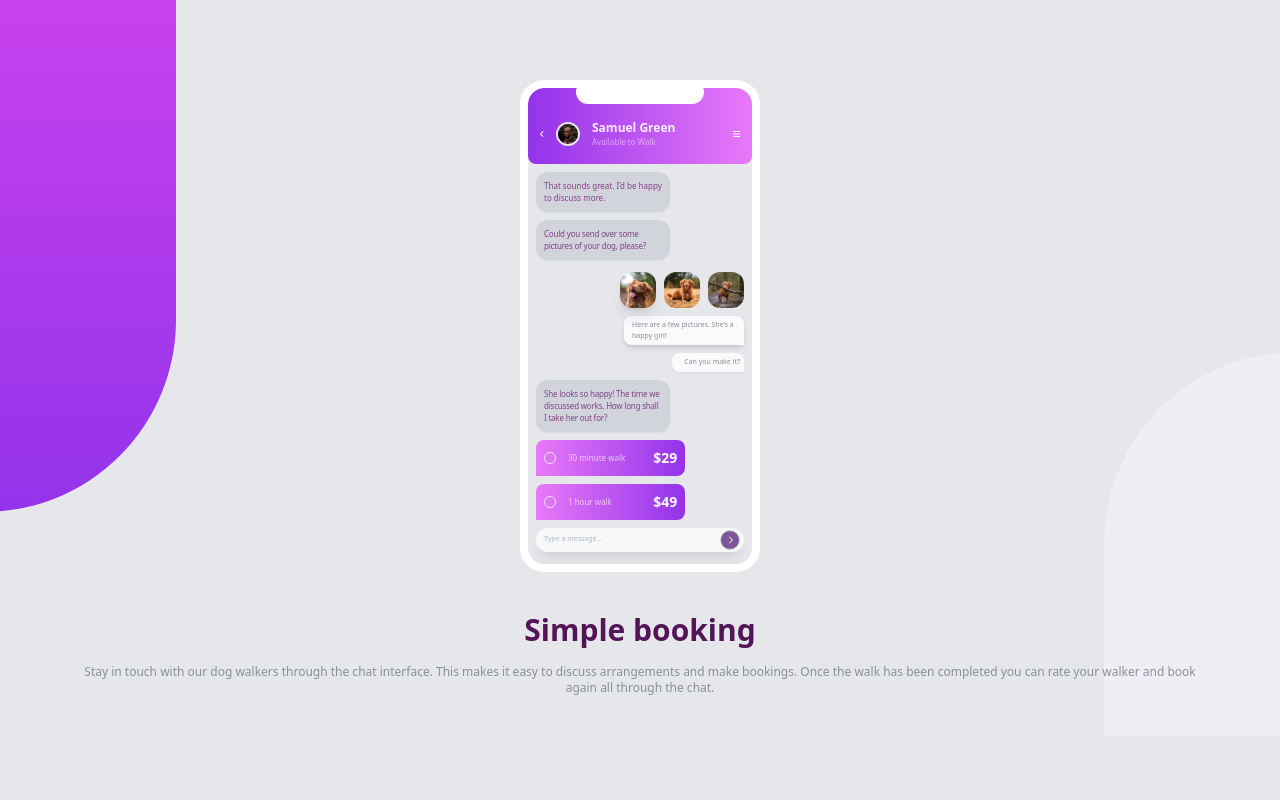
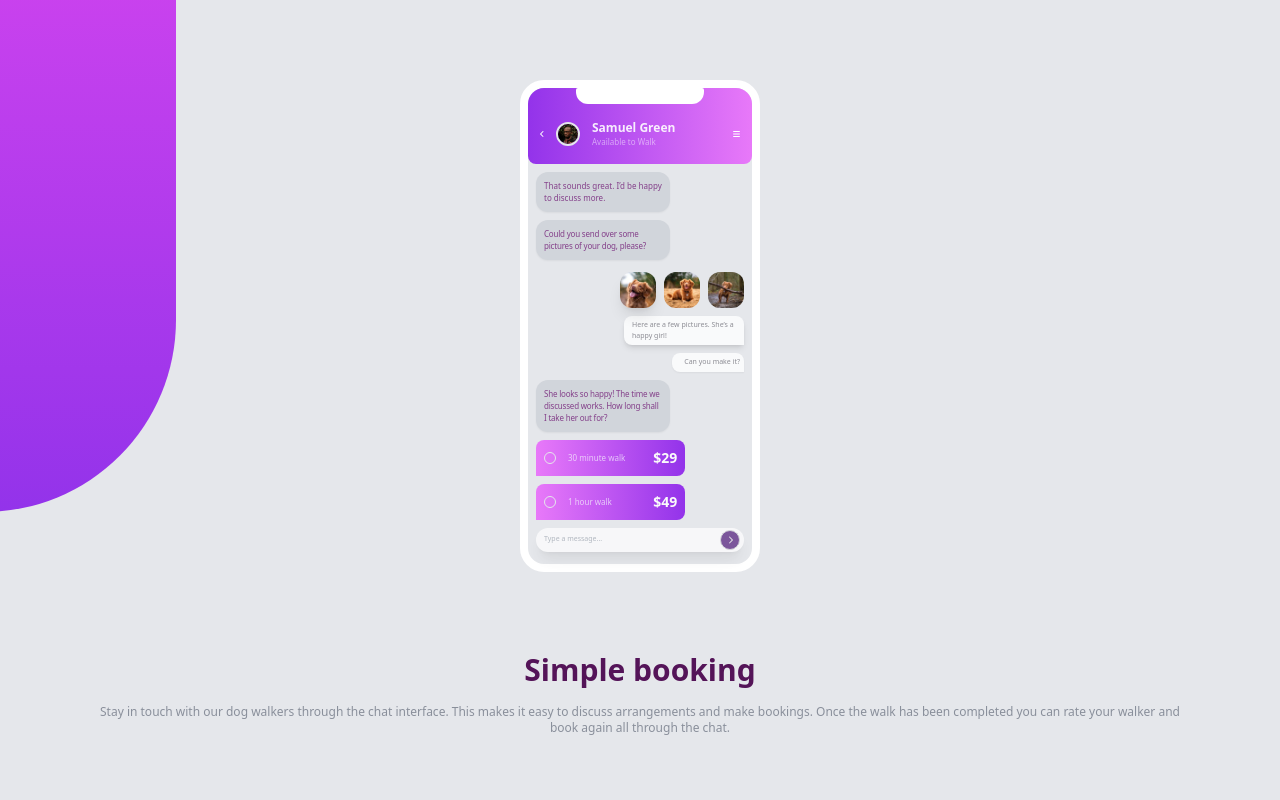
Before and after one commit to fancycodescoder/LINE, a website: page src/index.html in a window 1280 px wide. Drawn offline with Linux system fonts and the light colour scheme.

Commit message:
new change

```diff
--- a/src/index.html
+++ b/src/index.html
@@ -10,16 +10,16 @@
 </head>
 <body class="bg-gray-200">
 
-    <div class="relative w-full h-full overflow-hidden ">
+    <div class="relative h-full w-full  ">
 
-        <div class="absolute z-0  bg-gradient-to-b from-fuchsia-500 to-purple-600 -top-40 -left-52 w-96 rounded-b-full" style="height: 42rem; ">
+        <div class="absolute z-0  bg-gradient-to-b from-fuchsia-500 to-purple-600 -top-40 -left-52 w-96 rounded-b-full" style="height: 42rem;">
 
         </div>
 
         <div class="relative z-10">
 
-            <div class="flex  justify-center pt-20 pb-10 overflow-hidden">
-                <div class="h-auto w-60 bg-gray-200 border-8 border-white rounded-3xl overflow-y-scroll pb-3 sm:h-auto">
+            <div class="flex  justify-center pt-20 pb-20 ">
+                <div class="h-auto w-60 bg-gray-200 border-8 border-white rounded-3xl pb-3 ">
 
 
 
@@ -267,19 +267,19 @@
 
 
 
-            <div class=" flex flex-col items-center pb-10">
+            <div class=" flex flex-col items-center">
 
 
                 <h1 class="font-bold text-3xl text-fuchsia-900 brightness-75" >
-                Simple booking
+                    Simple booking
                 </h1>
 
 
-                <div class="text-xs mt-4 text-center flex justify-center mx-20" style="margin-left:75px; margin-right: 75px;">
+                <div class="text-xs pt-4 text-center flex justify-center px-5" style="margin-left:75px; margin-right: 75px;">
 
 
 
-                    <p class="text-center text-gray-500 opacity-75">
+                    <p class="text-center text-gray-500 opacity-75 tracking-normal">
 
                         Stay in touch with our dog walkers through the chat interface.
                         This makes it easy to discuss arrangements and make bookings.
@@ -298,9 +298,21 @@
         </div>
 
 
-        <div class="absolute z-0  bg-purple-50 opacity-50 -bottom-72 -right-52  w-96 rounded-t-full" style="height: 42rem; ">
+      <!-- <div class="w-96  bg-purple-50 rounded-t-full absolute z-0  -bottom-36 -right-40" style="height: 500px">
 
-        </div>
+      </div>
+         -->
+
+
+
+
+
+
+
+
+
+
+
 
 
     </div>
```
Also changed, not shown: dist/output.css.
